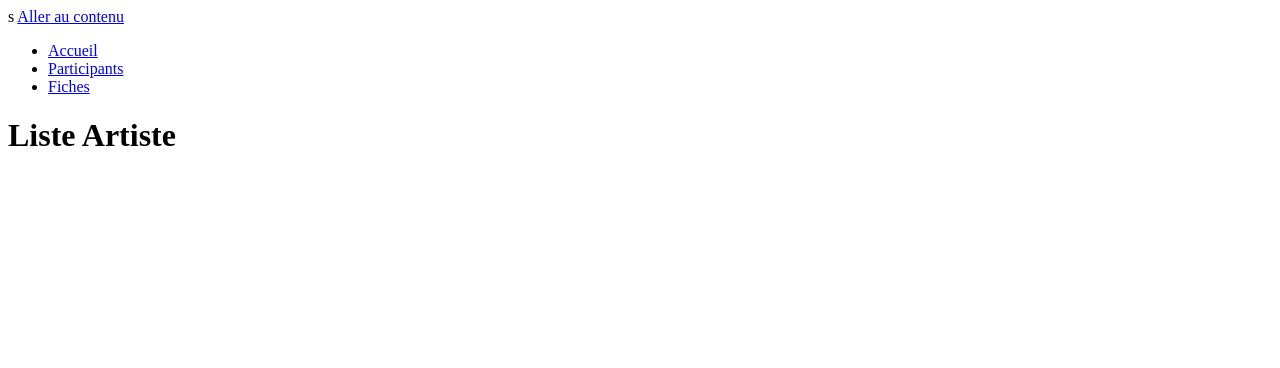
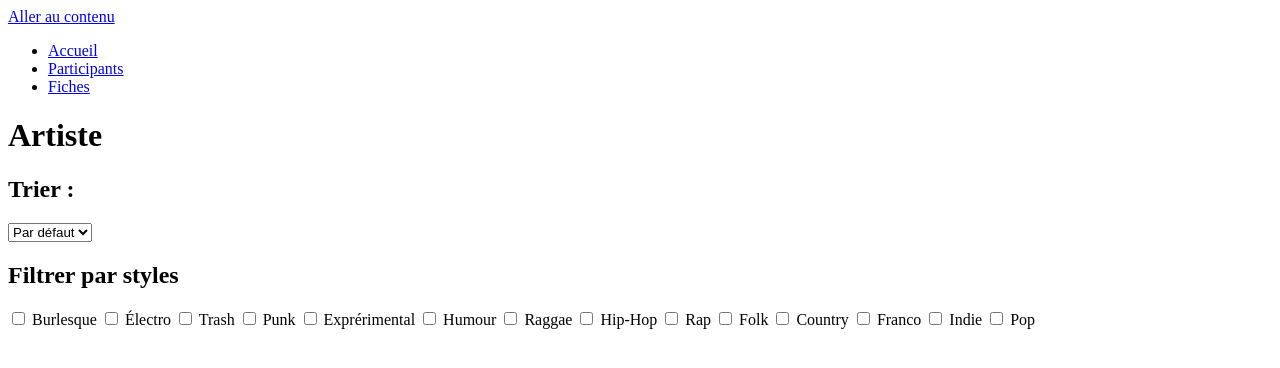
Before and after one commit to ClodianeC/error404, a PHP site: page /artistes/index.php in a window 1280 px wide. Shown: the top 368 px of the page. Run offline with PHP 8.4, Linux system fonts and the light colour scheme.

```diff
--- a/artistes/index.php
+++ b/artistes/index.php
@@ -7,7 +7,7 @@ include($niveau . 'inc/scripts/config.inc.php');
 
 <!doctype html>
 <html lang="fr">
-<head>s
+<head>
     <meta charset="UTF-8">
     <meta name="viewport"
           content="width=device-width, user-scalable=no, initial-scale=1.0, maximum-scale=1.0, minimum-scale=1.0">
@@ -18,7 +18,50 @@ include($niveau . 'inc/scripts/config.inc.php');
 <body>
 <?php include($niveau . 'inc/fragments/header.inc.php');; ?>
 
-<h1>Liste Artiste</h1>
+<h1>Artiste</h1>
+
+<div class="tri-filtres">
+    <h2 class="h2_tri">Trier :</h2>
+    <form>
+        <select name="tri" id="tri">
+            <option value="Par défault">Par défaut</option>
+            <option value="A-Z">A-Z</option>
+            <option value="Z-A">Z-A</option>
+            <option value="Par style">Par style</option>
+        </select>
+    </form>
+    <h2 class="h2_tri">Filtrer par styles</h2>
+    <form>
+        <input type="checkbox" id="burlesque" name="style-filtre" value="burlesque">
+        <label for="burlesque">Burlesque</label>
+        <input type="checkbox" id="electro" name="style-filtre" value="electro">
+        <label for="electro">Électro</label>
+        <input type="checkbox" id="trash" name="style-filtre" value="trash">
+        <label for="trash">Trash</label>
+        <input type="checkbox" id="punk" name="style-filtre" value="punk">
+        <label for="punk">Punk</label>
+        <input type="checkbox" id="exprerimental" name="style-filtre" value="exprerimental">
+        <label for="exprerimental">Exprérimental</label>
+        <input type="checkbox" id="humour" name="style-filtre" value="humour">
+        <label for="humour">Humour</label>
+        <input type="checkbox" id="raggae" name="style-filtre" value="raggae">
+        <label for="raggae">Raggae</label>
+        <input type="checkbox" id="hip-hop" name="style-filtre" value="hip-hop">
+        <label for="hip-hop">Hip-Hop</label>
+        <input type="checkbox" id="rap" name="style-filtre" value="rap">
+        <label for="rap">Rap</label>
+        <input type="checkbox" id="folk" name="style-filtre" value="folk">
+        <label for="folk">Folk</label>
+        <input type="checkbox" id="country" name="style-filtre" value="country">
+        <label for="country">Country</label>
+        <input type="checkbox" id="franco" name="style-filtre" value="franco">
+        <label for="franco">Franco</label>
+        <input type="checkbox" id="indie" name="style-filtre" value="indie">
+        <label for="indie">Indie</label>
+        <input type="checkbox" id="pop" name="style-filtre" value="pop">
+        <label for="pop">Pop</label>
+    </form>
+</div>
 
 </body>
 </html>
```
Also changed, not shown: README.md (deleted).
